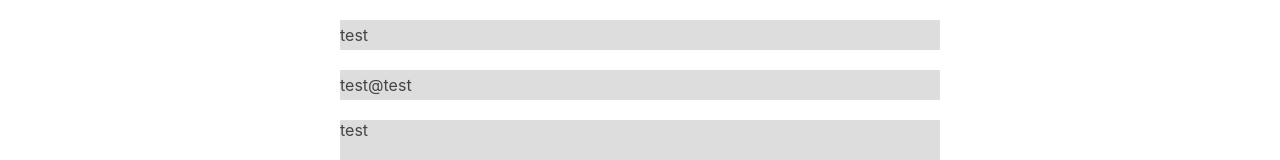
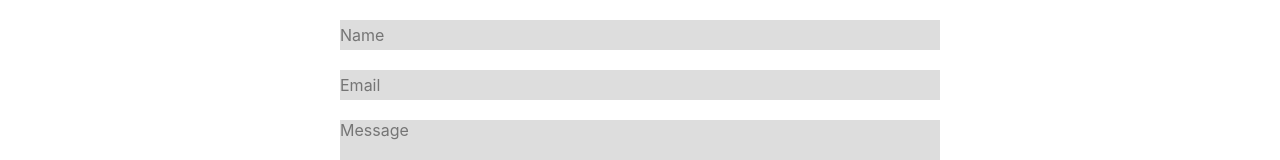
Before and after one commit to kawamoto-isamu/test, a React (Create React App) app in the folder sample1/: page /contact in a window 1280 px wide. Shown: the part 536-696 px from the top of the page. Built offline with nearby package versions, Linux system fonts and the light colour scheme.

Commit message:
-rebuild

```diff
--- a/sample1/src/components/03_pages/contact/contact.tsx
+++ b/sample1/src/components/03_pages/contact/contact.tsx
@@ -4,9 +4,9 @@ import './contact.scss'
 
 const Contact = () => {
   const [params, setParams] = useState({
-    from_name: 'test',
-    from_email: 'test@test',
-    message: 'test',
+    from_name: '',
+    from_email: '',
+    message: '',
   })
 
   const onSubmit = async (e : FormEvent<HTMLFormElement>) => {
```
Also changed, not shown: 7 other files (tests, documents, lock files or other folders).
